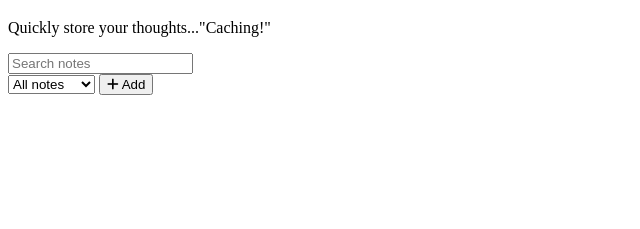
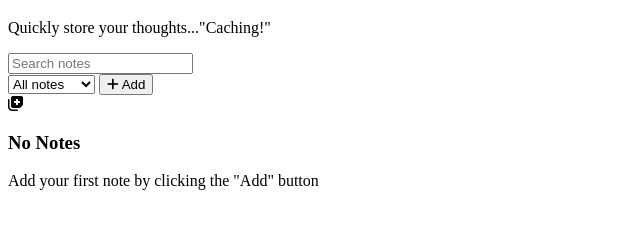
Before and after one commit to chrislee0530/notes-app, a plain HTML site: page index.html in a window 1280 px wide. Shown: the part 61-290 px from the top of the page, without its empty margins (0-640 px from the left). Drawn offline with Linux system fonts and the light colour scheme.

Commit message:
Added notes grid to place notes and empty state message

```diff
--- a/index.html
+++ b/index.html
@@ -35,7 +35,15 @@
             </div>
         </div>
 
+        <div id="notesContainer" class="notes-grid">
+            <!--Notes to be added here-->
+        </div>
 
+        <div id="emptyState" class="empty-state">
+            <i class="fas fa-notes-medical"></i>
+            <h3>No Notes</h3>
+            <p>Add your first note by clicking the "Add" button</p>
+        </div>
 
     </div>
 
```
